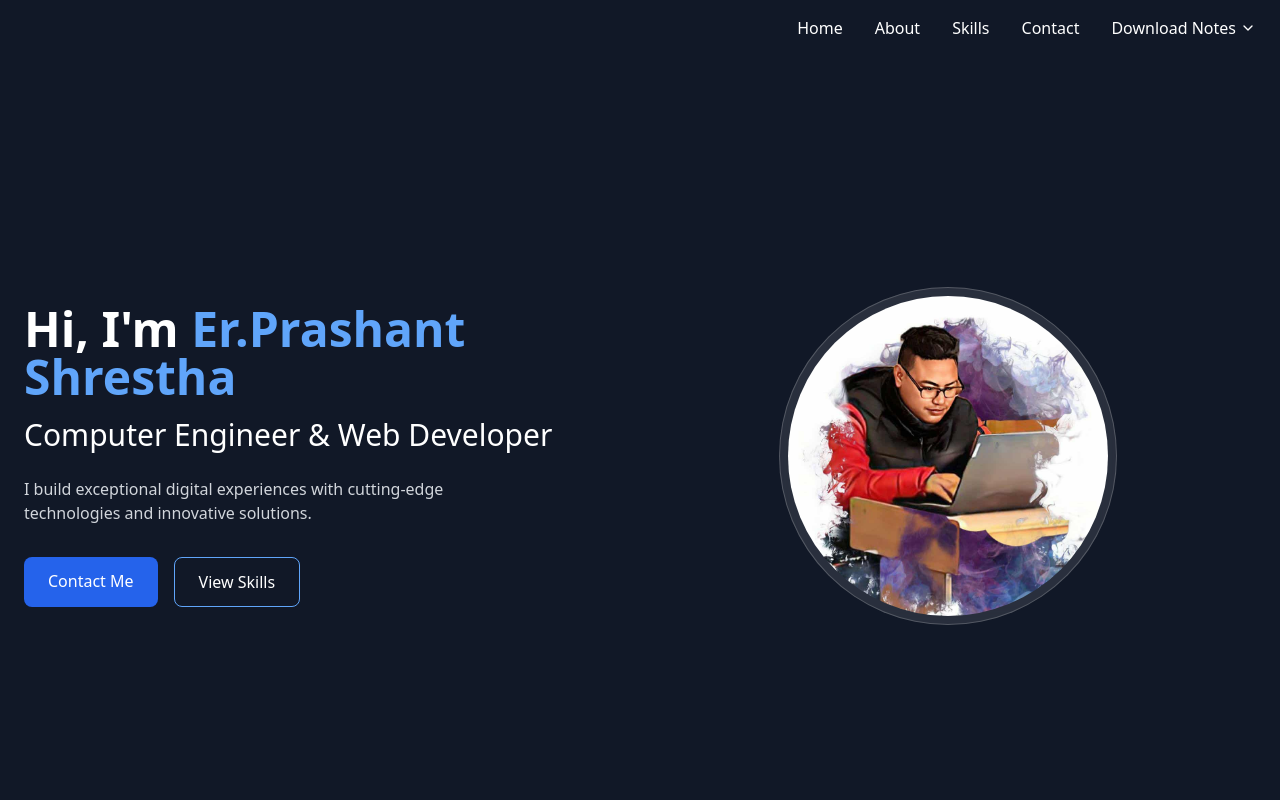
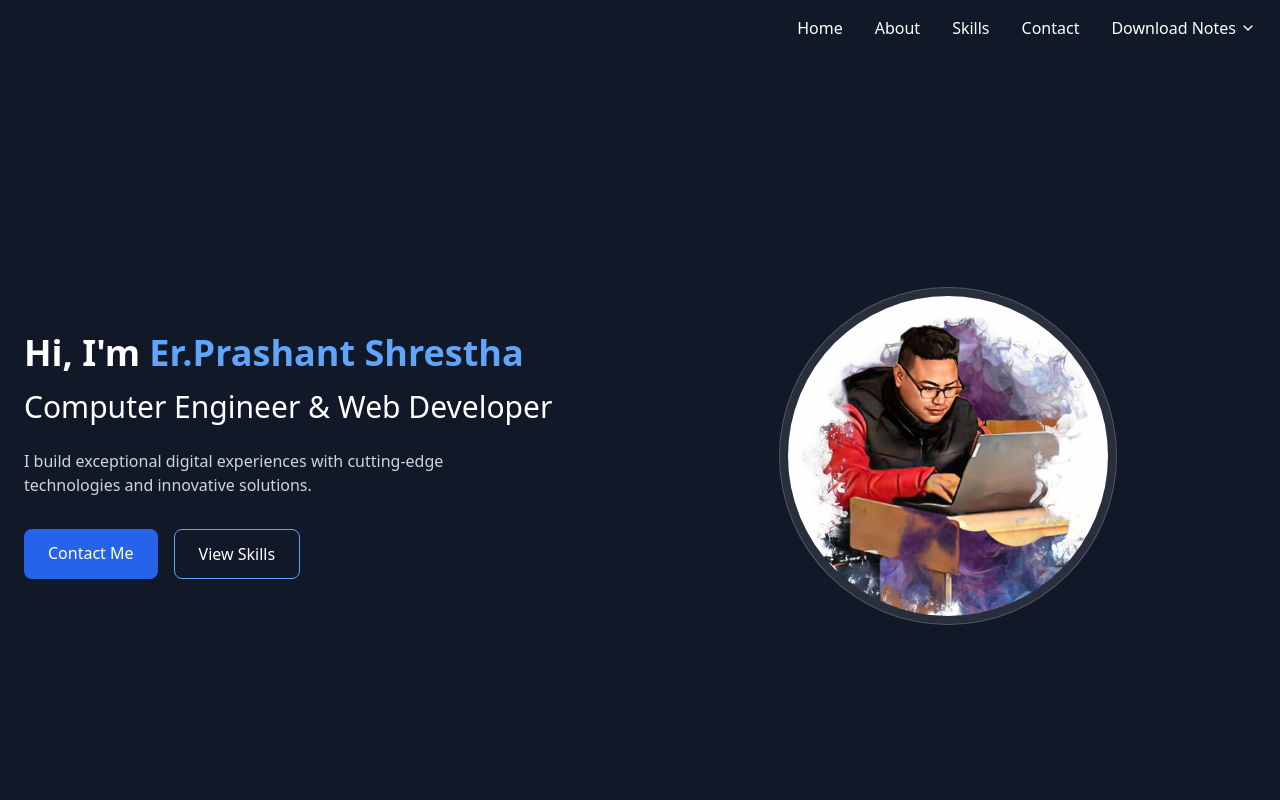
Before and after one commit to eecprashant/eecprashant.github.io, a plain HTML site: page index.html in a window 1280 px wide. Shown: the top 800 px of the page. Drawn offline with nearby package versions, Linux system fonts and the light colour scheme.

Commit message:
Update index.html text size corrected

```diff
--- a/index.html
+++ b/index.html
@@ -132,7 +132,7 @@
     <!-- Hero Section -->
     <section id="home" class="container mx-auto px-6 py-20 flex flex-col md:flex-row items-center justify-between min-h-screen">
         <div class="md:w-1/2 mb-10 md:mb-0" data-aos="fade-right">
-            <h1 class="text-4xl md:text-5xl font-bold mb-4">Hi, I'm <span class="text-blue-400">Er.Prashant Shrestha</span></h1>
+            <h1 class="text-4xl md:text-4xl font-bold mb-4">Hi, I'm <span class="text-blue-400">Er.Prashant Shrestha</span></h1>
             <h2 class="text-2xl md:text-3xl mb-6">Computer Engineer & Web Developer</h2>
             <p class="text-gray-300 mb-8 max-w-lg">I build exceptional digital experiences with cutting-edge technologies and innovative solutions.</p>
             <div class="flex space-x-4">
```
